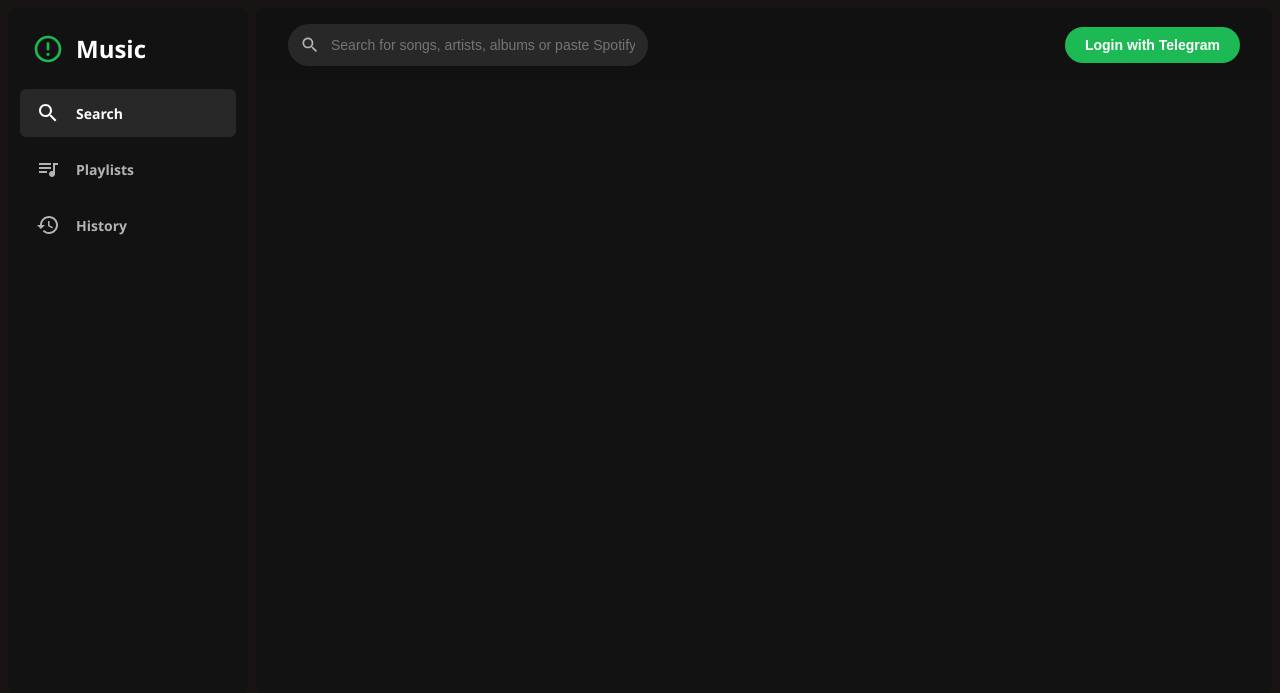
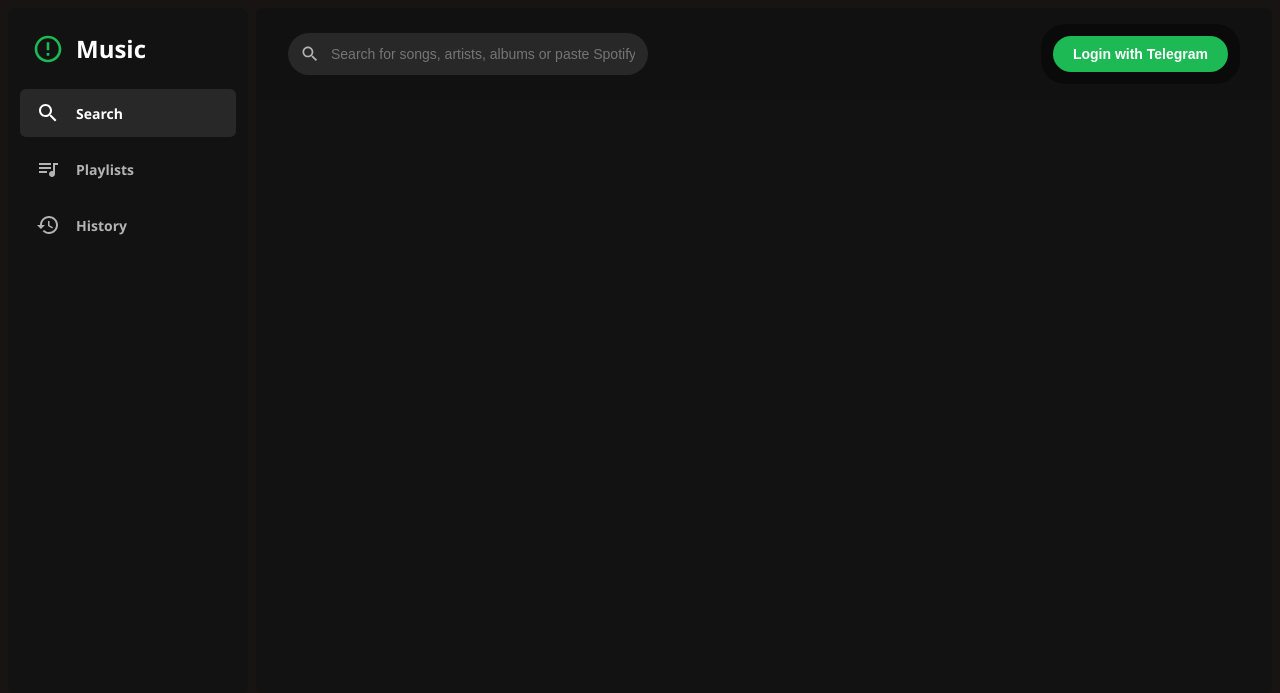
Before and after one commit to triads1907/spotify-telegram-bot, a Flask app: page / in a window 1280 px wide. Shown: the top 693 px of the page. Run offline with Flask 3, Linux system fonts and the light colour scheme; data that the repository does not hold is empty; parts of the project's set-up code (start-up, migrations or seed data) failed here and were passed over.

Commit message:
Fix: CSS syntax errors in style.css

```diff
--- a/web/static/css/style.css
+++ b/web/static/css/style.css
@@ -404,9 +404,16 @@ body {
     border: none;
 }
 
+/* User Profile */
 .user-profile {
     display: flex;
     align-items: center;
+    gap: 12px;
+    padding: 12px;
+    background: rgba(0, 0, 0, 0.4);
+    border-radius: 24px;
+    cursor: pointer;
+    transition: background var(--transition-fast);
 }
 
 .login-btn {
```
